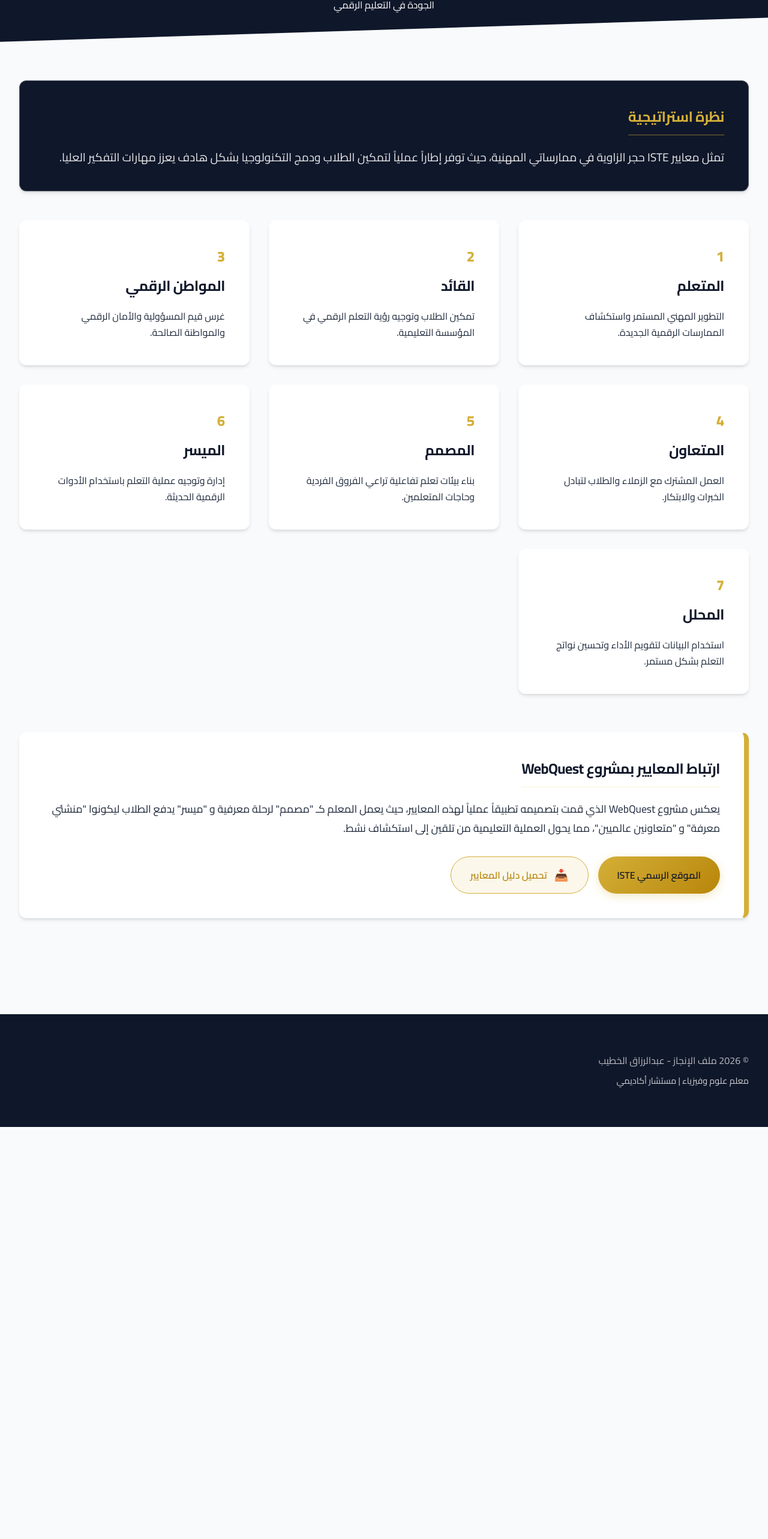
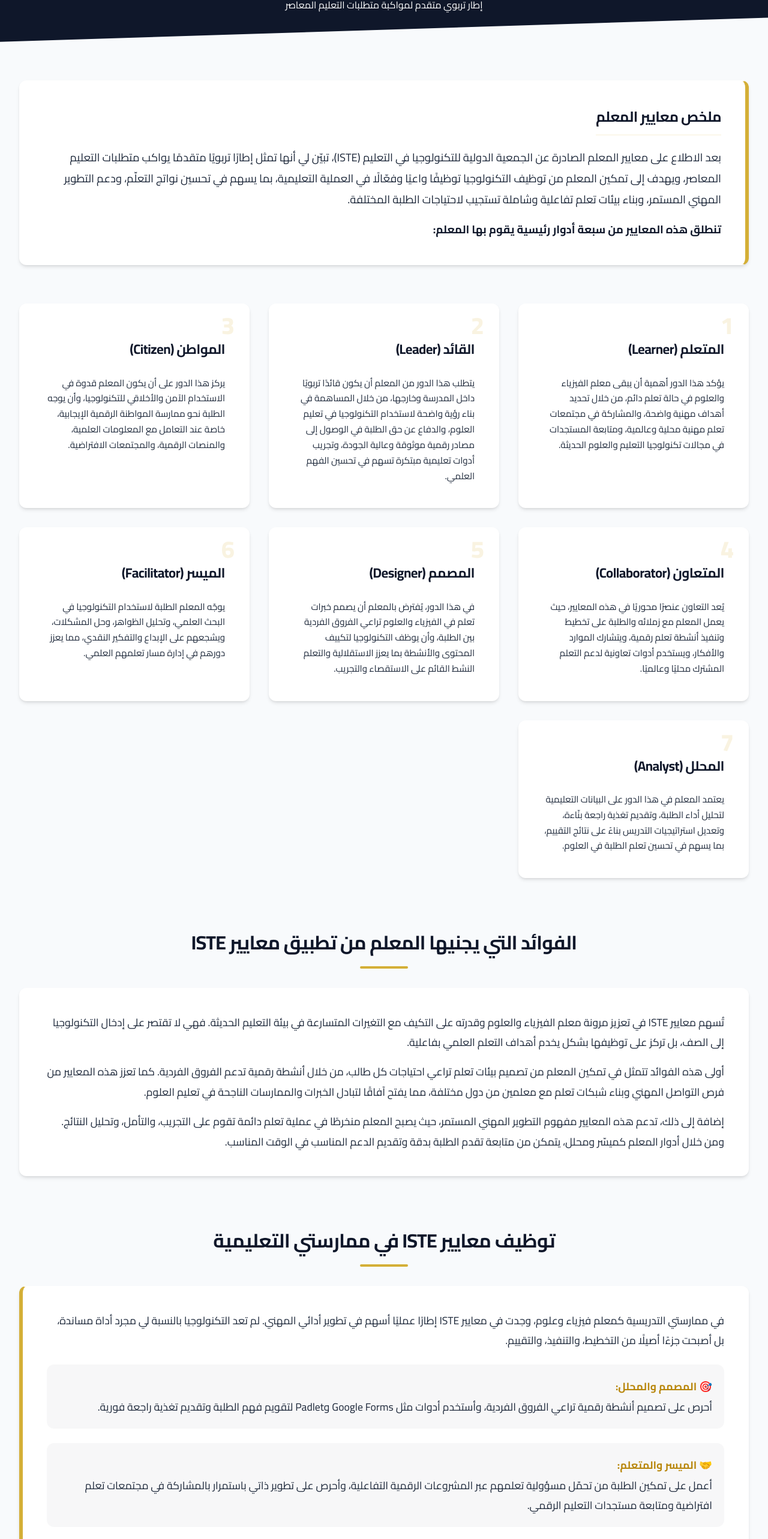
Before and after one commit to abd0175149-droid/e-portfolio, a Next.js app: page /iste in a window 1280 px wide. Shown: the part 199-2765 px from the top of the page at 60% size. Before the commit the page ends 2078 px from the top, so only its background shows below. Built offline with nearby package versions, Linux system fonts and the light colour scheme.

Commit message:
UI: Redesign ISTE page with full academic content

```diff
--- a/app/iste/page.js
+++ b/app/iste/page.js
@@ -5,6 +5,44 @@ import Footer from '@/components/Footer'
 import DownloadButton from '@/components/DownloadButton'
 
 export default function ISTEPage() {
+    const roles = [
+        {
+            id: '1',
+            title: 'المتعلم (Learner)',
+            text: 'يؤكد هذا الدور أهمية أن يبقى معلم الفيزياء والعلوم في حالة تعلم دائم، من خلال تحديد أهداف مهنية واضحة، والمشاركة في مجتمعات تعلم مهنية محلية وعالمية، ومتابعة المستجدات في مجالات تكنولوجيا التعليم والعلوم الحديثة.'
+        },
+        {
+            id: '2',
+            title: 'القائد (Leader)',
+            text: 'يتطلب هذا الدور من المعلم أن يكون قائدًا تربويًا داخل المدرسة وخارجها، من خلال المساهمة في بناء رؤية واضحة لاستخدام التكنولوجيا في تعليم العلوم، والدفاع عن حق الطلبة في الوصول إلى مصادر رقمية موثوقة وعالية الجودة، وتجريب أدوات تعليمية مبتكرة تسهم في تحسين الفهم العلمي.'
+        },
+        {
+            id: '3',
+            title: 'المواطن (Citizen)',
+            text: 'يركز هذا الدور على أن يكون المعلم قدوة في الاستخدام الآمن والأخلاقي للتكنولوجيا، وأن يوجه الطلبة نحو ممارسة المواطنة الرقمية الإيجابية، خاصة عند التعامل مع المعلومات العلمية، والمنصات الرقمية، والمجتمعات الافتراضية.'
+        },
+        {
+            id: '4',
+            title: 'المتعاون (Collaborator)',
+            text: 'يُعد التعاون عنصرًا محوريًا في هذه المعايير، حيث يعمل المعلم مع زملائه والطلبة على تخطيط وتنفيذ أنشطة تعلم رقمية، ويتشارك الموارد والأفكار، ويستخدم أدوات تعاونية لدعم التعلم المشترك محليًا وعالميًا.'
+        },
+        {
+            id: '5',
+            title: 'المصمم (Designer)',
+            text: 'في هذا الدور، يُفترض بالمعلم أن يصمم خبرات تعلم في الفيزياء والعلوم تراعي الفروق الفردية بين الطلبة، وأن يوظف التكنولوجيا لتكييف المحتوى والأنشطة بما يعزز الاستقلالية والتعلم النشط القائم على الاستقصاء والتجريب.'
+        },
+        {
+            id: '6',
+            title: 'الميسر (Facilitator)',
+            text: 'يوجّه المعلم الطلبة لاستخدام التكنولوجيا في البحث العلمي، وتحليل الظواهر، وحل المشكلات، ويشجعهم على الإبداع والتفكير النقدي، مما يعزز دورهم في إدارة مسار تعلمهم العلمي.'
+        },
+        {
+            id: '7',
+            title: 'المحلل (Analyst)',
+            text: 'يعتمد المعلم في هذا الدور على البيانات التعليمية لتحليل أداء الطلبة، وتقديم تغذية راجعة بنّاءة، وتعديل استراتيجيات التدريس بناءً على نتائج التقييم، بما يسهم في تحسين تعلم الطلبة في العلوم.'
+        }
+    ];
+
     return (
         <>
             <Navbar />
@@ -12,47 +50,127 @@ export default function ISTEPage() {
                 <div className="page-header">
                     <div className="container">
                         <h1>معايير ISTE العالمية</h1>
-                        <p>الجودة في التعليم الرقمي</p>
+                        <p>إطار تربوي متقدم لمواكبة متطلبات التعليم المعاصر</p>
                     </div>
                 </div>
 
-                <div className="container" style={{ paddingBottom: '4rem' }}>
-                    <section className="card" style={{ marginBottom: '3rem', background: 'var(--primary)', color: 'white' }}>
-                        <h2 className="card-title" style={{ color: 'var(--accent)', borderColor: 'rgba(212,175,55,0.3)' }}>نظرة استراتيجية</h2>
-                        <p style={{ fontSize: '1.2rem', opacity: 0.9 }}>
-                            تمثل معايير ISTE حجر الزاوية في ممارساتي المهنية، حيث توفر إطاراً عملياً لتمكين الطلاب ودمج التكنولوجيا بشكل هادف يعزز مهارات التفكير العليا.
-                        </p>
+                <div className="container" style={{ paddingBottom: '6rem' }}>
+                    {/* Summary Section */}
+                    <section className="card shadow-lg" style={{ marginBottom: '4rem', borderRight: '6px solid var(--accent)' }}>
+                        <h2 className="card-title">ملخص معايير المعلم</h2>
+                        <div className="card-content" style={{ fontSize: '1.15rem', lineHeight: '1.9' }}>
+                            <p>
+                                بعد الاطلاع على معايير المعلم الصادرة عن الجمعية الدولية للتكنولوجيا في التعليم (ISTE)، تبيّن لي أنها تمثل إطارًا تربويًا متقدمًا يواكب متطلبات التعليم المعاصر، ويهدف إلى تمكين المعلم من توظيف التكنولوجيا توظيفًا واعيًا وفعّالًا في العملية التعليمية، بما يسهم في تحسين نواتج التعلّم، ودعم التطوير المهني المستمر، وبناء بيئات تعلم تفاعلية وشاملة تستجيب لاحتياجات الطلبة المختلفة.
+                            </p>
+                            <p style={{ marginTop: '1rem', fontWeight: 'bold', color: 'var(--primary)' }}>
+                                تنطلق هذه المعايير من سبعة أدوار رئيسية يقوم بها المعلم:
+                            </p>
+                        </div>
                     </section>
 
+                    {/* Roles Grid */}
                     <div className="grid">
-                        {[
-                            { id: '1', title: 'المتعلم', text: 'التطوير المهني المستمر واستكشاف الممارسات الرقمية الجديدة.' },
-                            { id: '2', title: 'القائد', text: 'تمكين الطلاب وتوجيه رؤية التعلم الرقمي في المؤسسة التعليمية.' },
-                            { id: '3', title: 'المواطن الرقمي', text: 'غرس قيم المسؤولية والأمان الرقمي والمواطنة الصالحة.' },
-                            { id: '4', title: 'المتعاون', text: 'العمل المشترك مع الزملاء والطلاب لتبادل الخبرات والابتكار.' },
-                            { id: '5', title: 'المصمم', text: 'بناء بيئات تعلم تفاعلية تراعي الفروق الفردية وحاجات المتعلمين.' },
-                            { id: '6', title: 'الميسر', text: 'إدارة وتوجيه عملية التعلم باستخدام الأدوات الرقمية الحديثة.' },
-                            { id: '7', title: 'المحلل', text: 'استخدام البيانات لتقويم الأداء وتحسين نواتج التعلم بشكل مستمر.' },
-                        ].map(std => (
-                            <div key={std.id} className="card">
-                                <div style={{ color: 'var(--accent)', fontSize: '1.5rem', fontWeight: '800', marginBottom: '0.5rem' }}>{std.id}</div>
-                                <h3 className="card-title" style={{ border: 'none', marginBottom: '0.5rem' }}>{std.title}</h3>
-                                <p>{std.text}</p>
+                        {roles.map((std) => (
+                            <div key={std.id} className="card role-card">
+                                <div className="role-number">{std.id}</div>
+                                <h3 className="card-title" style={{ border: 'none', marginBottom: '1rem', fontSize: '1.4rem' }}>{std.title}</h3>
+                                <p className="card-content" style={{ fontSize: '0.95rem' }}>{std.text}</p>
                             </div>
                         ))}
                     </div>
 
-                    <div className="card" style={{ marginTop: '4rem', borderRight: '8px solid var(--accent)' }}>
-                        <h2 className="card-title">ارتباط المعايير بمشروع WebQuest</h2>
-                        <p style={{ fontSize: '1.1rem', lineHeight: '1.8' }}>
-                            يعكس مشروع WebQuest الذي قمت بتصميمه تطبيقاً عملياً لهذه المعايير، حيث يعمل المعلم كـ "مصمم" لرحلة معرفية و "ميسر" يدفع الطلاب ليكونوا "منشئي معرفة" و "متعاونين عالميين"، مما يحول العملية التعليمية من تلقين إلى استكشاف نشط.
-                        </p>
-                        <div style={{ marginTop: '2rem', display: 'flex', gap: '1rem', flexWrap: 'wrap' }}>
-                            <a href="https://www.iste.org/standards" target="_blank" className="btn btn-primary">الموقع الرسمي ISTE</a>
-                            <DownloadButton filePath="references/iste.pdf" label="تحميل دليل المعايير" />
+                    {/* Benefits Section */}
+                    <section className="iste-section" style={{ marginTop: '5rem' }}>
+                        <h2 className="section-title">الفوائد التي يجنيها المعلم من تطبيق معايير ISTE</h2>
+                        <div className="card shadow-md">
+                            <div className="card-content" style={{ lineHeight: '1.9', fontSize: '1.1rem' }}>
+                                <p>
+                                    تُسهم معايير ISTE في تعزيز مرونة معلم الفيزياء والعلوم وقدرته على التكيف مع التغيرات المتسارعة في بيئة التعليم الحديثة. فهي لا تقتصر على إدخال التكنولوجيا إلى الصف، بل تركز على توظيفها بشكل يخدم أهداف التعلم العلمي بفاعلية.
+                                </p>
+                                <p style={{ marginTop: '1rem' }}>
+                                    أولى هذه الفوائد تتمثل في تمكين المعلم من تصميم بيئات تعلم تراعي احتياجات كل طالب، من خلال أنشطة رقمية تدعم الفروق الفردية. كما تعزز هذه المعايير من فرص التواصل المهني وبناء شبكات تعلم مع معلمين من دول مختلفة، مما يفتح آفاقًا لتبادل الخبرات والممارسات الناجحة في تعليم العلوم.
+                                </p>
+                                <p style={{ marginTop: '1rem' }}>
+                                    إضافة إلى ذلك، تدعم هذه المعايير مفهوم التطوير المهني المستمر، حيث يصبح المعلم منخرطًا في عملية تعلم دائمة تقوم على التجريب، والتأمل، وتحليل النتائج. ومن خلال أدوار المعلم كميسّر ومحلل، يتمكن من متابعة تقدم الطلبة بدقة وتقديم الدعم المناسب في الوقت المناسب.
+                                </p>
+                            </div>
                         </div>
-                    </div>
+                    </section>
+
+                    {/* Implementation Section */}
+                    <section className="iste-section" style={{ marginTop: '5rem' }}>
+                        <h2 className="section-title">توظيف معايير ISTE في ممارستي التعليمية</h2>
+                        <div className="card glassy-card" style={{ borderLeft: '6px solid var(--accent)' }}>
+                            <div className="card-content" style={{ lineHeight: '1.9', fontSize: '1.1rem' }}>
+                                <p>
+                                    في ممارستي التدريسية كمعلم فيزياء وعلوم، وجدت في معايير ISTE إطارًا عمليًا أسهم في تطوير أدائي المهني. لم تعد التكنولوجيا بالنسبة لي مجرد أداة مساندة، بل أصبحت جزءًا أصيلًا من التخطيط، والتنفيذ، والتقييم.
+                                </p>
+                                <div className="implementation-points" style={{ marginTop: '1.5rem', display: 'grid', gap: '1.5rem' }}>
+                                    <div className="point">
+                                        <strong style={{ color: 'var(--accent-hover)' }}>🎯 المصمم والمحلل:</strong>
+                                        <p>أحرص على تصميم أنشطة رقمية تراعي الفروق الفردية، وأستخدم أدوات مثل Google Forms وPadlet لتقويم فهم الطلبة وتقديم تغذية راجعة فورية.</p>
+                                    </div>
+                                    <div className="point">
+                                        <strong style={{ color: 'var(--accent-hover)' }}>🤝 الميسر والمتعلم:</strong>
+                                        <p>أعمل على تمكين الطلبة من تحمّل مسؤولية تعلمهم عبر المشروعات الرقمية التفاعلية، وأحرص على تطوير ذاتي باستمرار بالمشاركة في مجتمعات تعلم افتراضية ومتابعة مستجدات التعليم الرقمي.</p>
+                                    </div>
+                                </div>
+                            </div>
+                            <div style={{ marginTop: '2.5rem', textAlign: 'center' }}>
+                                <DownloadButton filePath="iste/iste_standards.docx" label="تحميل الملخص الكامل (Word)" />
+                            </div>
+                        </div>
+                    </section>
                 </div>
+
+                <style jsx>{`
+                    .iste-section {
+                        animation: fadeIn 0.8s ease-out;
+                    }
+                    .role-card {
+                        position: relative;
+                        padding-top: 3.5rem !important;
+                        height: 100%;
+                        transition: transform 0.3s ease;
+                    }
+                    .role-card:hover {
+                        transform: translateY(-10px);
+                    }
+                    .role-number {
+                        position: absolute;
+                        top: 1rem;
+                        right: 1.5rem;
+                        font-size: 2.5rem;
+                        font-weight: 900;
+                        color: rgba(212, 175, 55, 0.15);
+                        line-height: 1;
+                    }
+                    .section-title {
+                        font-family: 'Cairo', sans-serif;
+                        font-size: 2rem;
+                        color: var(--primary);
+                        margin-bottom: 2rem;
+                        text-align: center;
+                        position: relative;
+                        padding-bottom: 1rem;
+                    }
+                    .section-title::after {
+                        content: '';
+                        position: absolute;
+                        bottom: 0;
+                        left: 50%;
+                        transform: translateX(-50%);
+                        width: 80px;
+                        height: 4px;
+                        background: var(--accent);
+                        border-radius: 2px;
+                    }
+                    .point {
+                        background: rgba(15, 23, 42, 0.03);
+                        padding: 1.25rem;
+                        border-radius: 12px;
+                    }
+                `}</style>
             </main>
             <Footer />
         </>
```
Also changed, not shown: 1 other file (tests, documents, lock files or other folders).
